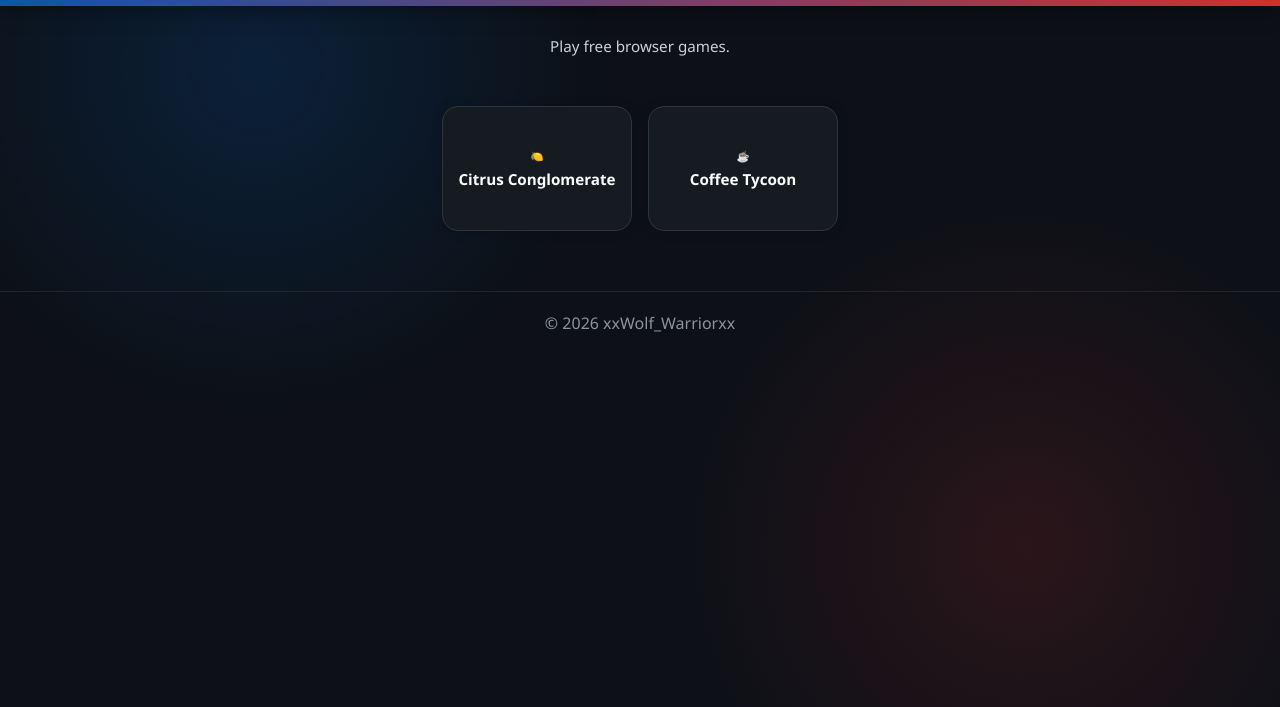
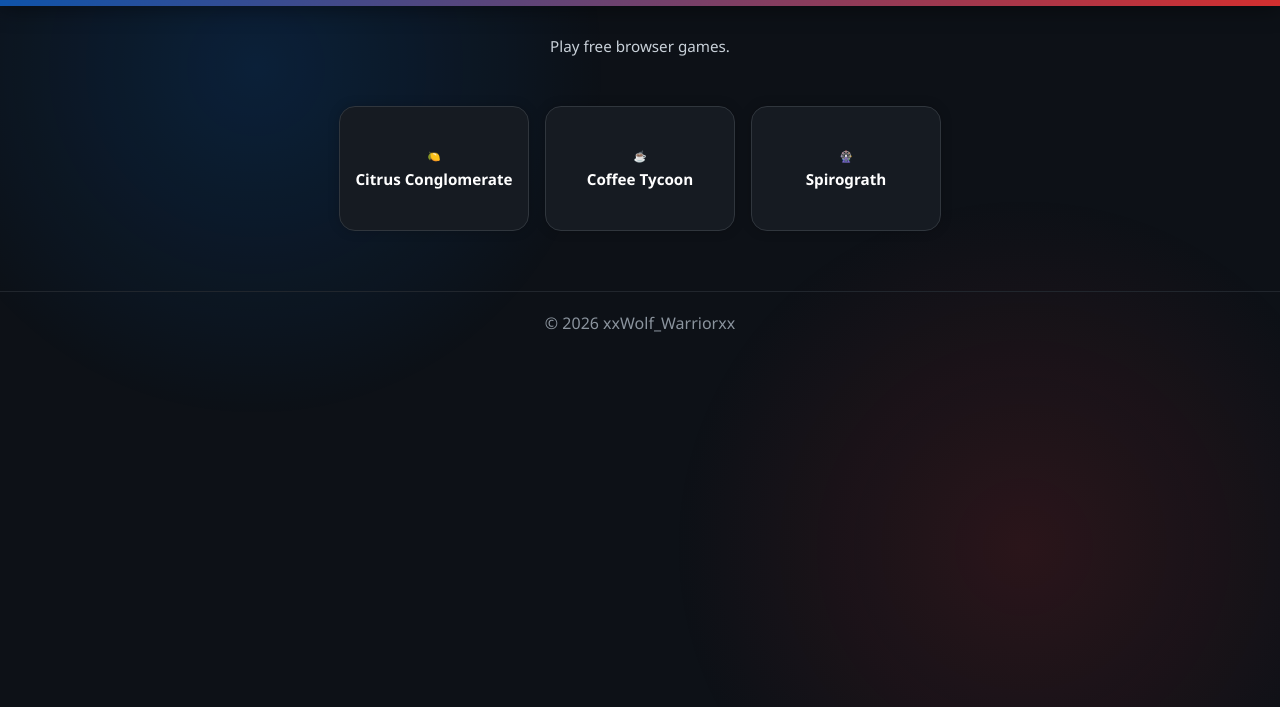
Before and after one commit to kacperjakfat8-maker/Wolf_warrior-s-games, a plain HTML site: page index.html in a window 1280 px wide. Shown: the part 93-800 px from the top of the page. Drawn offline with Linux system fonts and the light colour scheme.

Commit message:
Add Spirograth link and icon to index.html

```diff
--- a/index.html
+++ b/index.html
@@ -108,6 +108,9 @@ height:110px
 </a><a href="https://kacperjakfat8-maker.github.io/Coffee-Tycoon/" target="_blank" class="card">
 <div class="icon">☕</div>
 <h3>Coffee Tycoon</h3>
+</a><a href="https://kacperjakfat8-maker.github.io/Spirograth/" target="_blank" class="card">
+<div class="icon">🎡</div>
+<h3>Spirograth</h3>
 </a>
 </section><footer>
 © <span id="year"></span> xxWolf_Warriorxx
```
